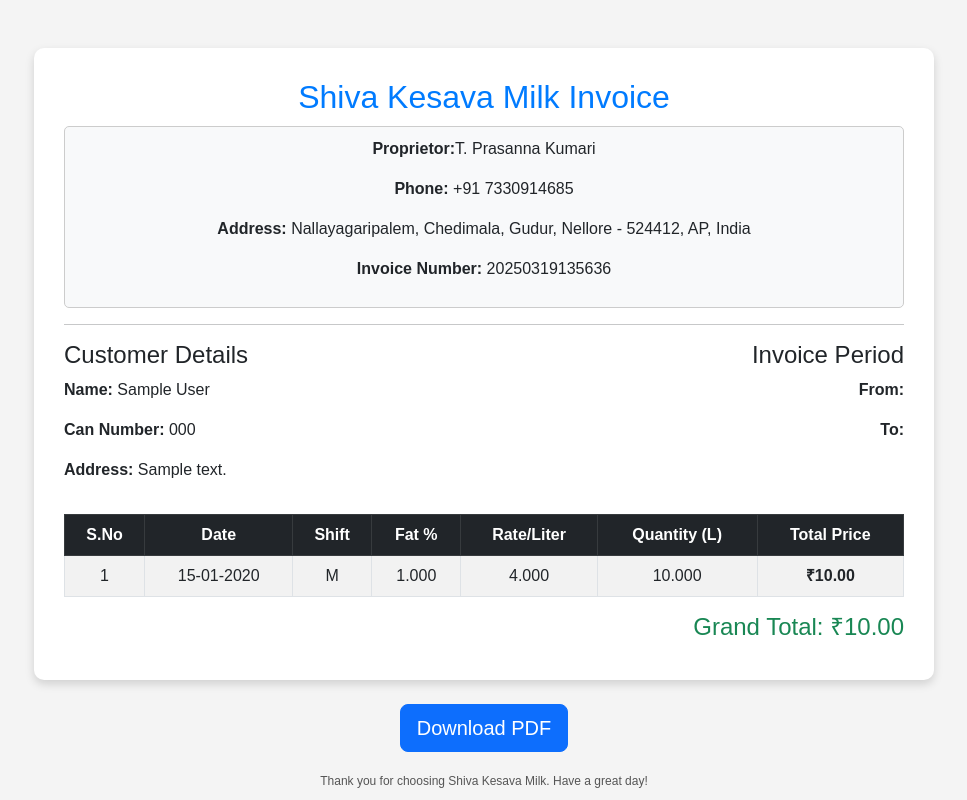
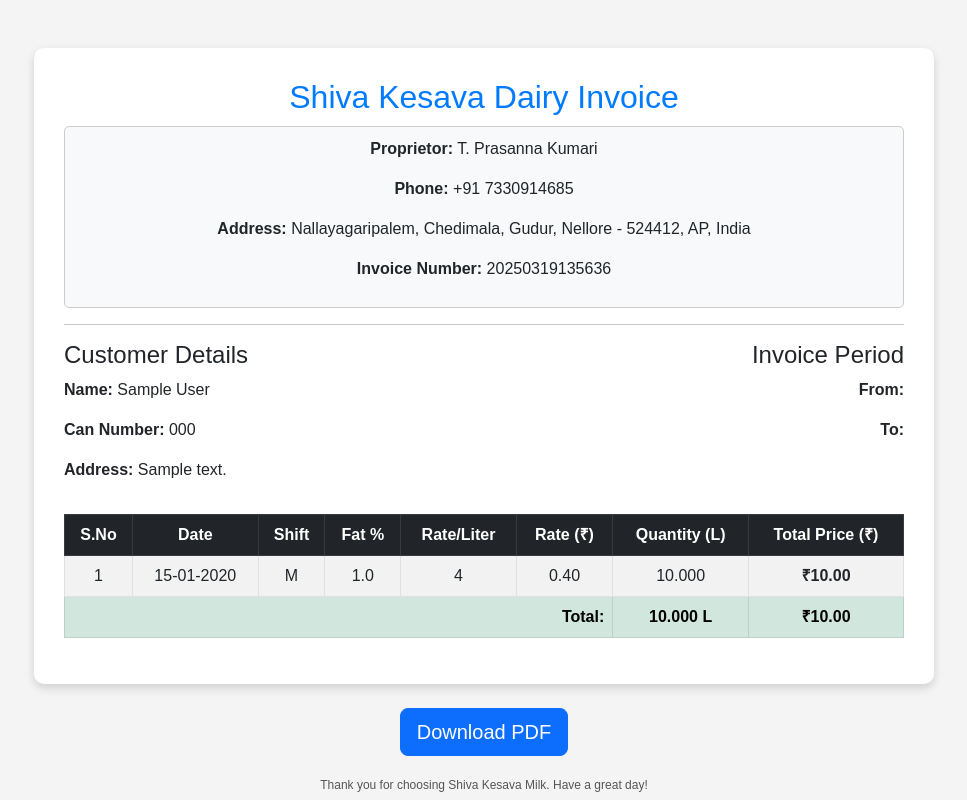
Before and after one commit to THURAKA-ANANTH/MILK_MANAGMENT_SYSTEM, a Django app: page /milk_management/invoice/1/ in a window 1280 px wide. Shown: the whole page, without its empty margins (156-1123 px from the left). Run offline with Django 5.2, Linux system fonts and the light colour scheme; tables that the repository leaves empty hold one stand-in row (values such as "Sample post"); some libraries are stand-ins or nearby versions.

Commit message:
changes in invoice templete view and view.py files for rendering

```diff
--- a/milk_management/templates/invoice_template.html
+++ b/milk_management/templates/invoice_template.html
@@ -105,10 +105,10 @@
         <div class="invoice-container">
             <div class="invoice-header" style="margin-bottom: 10px;">
                 <!-- <img src="logo.png" alt="Company Logo"> -->
-                <h2>Shiva Kesava Milk Invoice</h2>
+                <h2>Shiva Kesava Dairy  Invoice</h2>
             </div>
             <div class="proprietor-details">
-                <p><strong>Proprietor:</strong>T. Prasanna Kumari</p>
+                <p><strong>Proprietor:</strong> T. Prasanna Kumari</p>
                 <p><strong>Phone:</strong> +91 7330914685</p>
                 <p><strong>Address:</strong> Nallayagaripalem, Chedimala, Gudur, Nellore - 524412, AP, India</p>
                 <p><strong>Invoice Number:</strong> <span id="invoice-number"></span></p>
@@ -130,31 +130,41 @@
             <table class="table table-bordered table-striped mt-3">
                 <thead class="table-dark">
                     <tr>
-                        <th>S.No</th>  <!-- ✅ Added Serial Number Column -->
+                        <th>S.No</th>
                         <th>Date</th>
                         <th>Shift</th>
                         <th>Fat %</th>
                         <th>Rate/Liter</th>
+                        <th>Rate (₹)</th>
                         <th>Quantity (L)</th>
-                        <th>Total Price</th>
+                        <th>Total Price (₹)</th>
                     </tr>
                 </thead>
                 <tbody>
                     {% for record in milk_records %}
                     <tr>
-                        <td>{{ forloop.counter }}</td>  <!-- ✅ Serial Number (Auto-increments) -->
+                        <td>{{ forloop.counter }}</td>
                         <td>{{ record.milk_entry_date|date:"d-m-Y" }}</td>
                         <td>{{ record.shift }}</td>
-                        <td>{{ record.fat_value }}</td>
-                        <td>{{ record.rate_per_liter }}</td>
-                        <td>{{ record.quantity }}</td>
+                        <td>{{ record.fat_value|floatformat:"1" }}</td>
+                        <td>{{ record.rate_per_liter|floatformat:"-2" }}</td>
+                        <td>{{ record.rate_per_day|floatformat:"2" }}</td>
+                        <td>{{ record.quantity}}</td>
                         <td><strong>₹{{ record.total_price }}</strong></td>
                     </tr>
                     {% endfor %}
                 </tbody>
+                <tfoot>
+                    <tr class="table-success">
+                        <td colspan="6" class="text-end"><strong>Total:</strong></td>
+                        <td><strong>{{ total_liters }} L</strong></td>
+                        <td><strong>₹{{ total_amount }}</strong></td>
+                    </tr>
+                </tfoot>
             </table>
 
-            <h4 class="text-end text-success">Grand Total: ₹{{ total_amount }}</h4>
+
+
         </div>
         <div class="text-center mt-4">
             <button class="btn btn-primary btn-lg" onclick="downloadPDF()">Download PDF</button>
--- a/milk_management/views.py
+++ b/milk_management/views.py
@@ -25,11 +25,15 @@
 
     # Calculate total amount
     total_amount = sum(record.total_price for record in milk_records)
+    total_liters = sum(record.quantity for record in milk_records)
+    for record in milk_records:
+        record.rate_per_day = (record.fat_value * record.rate_per_liter)/10
 
     return render(request, "invoice_template.html", {
         "customer": customer,
         "milk_records": milk_records,
         "from_date": from_date,
         "to_date": to_date,
+        "total_liters": total_liters,
         "total_amount": total_amount
     })
```
